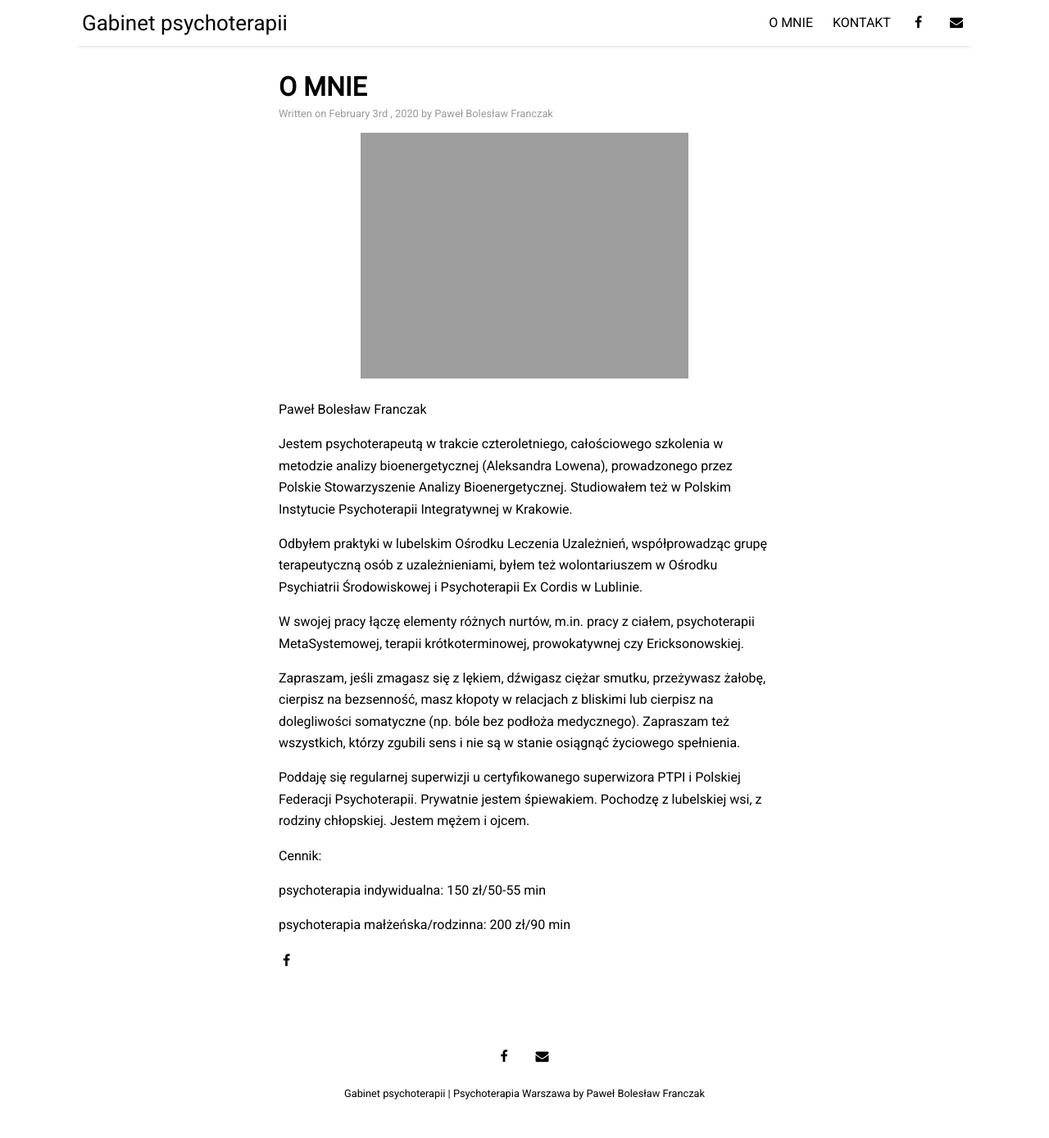
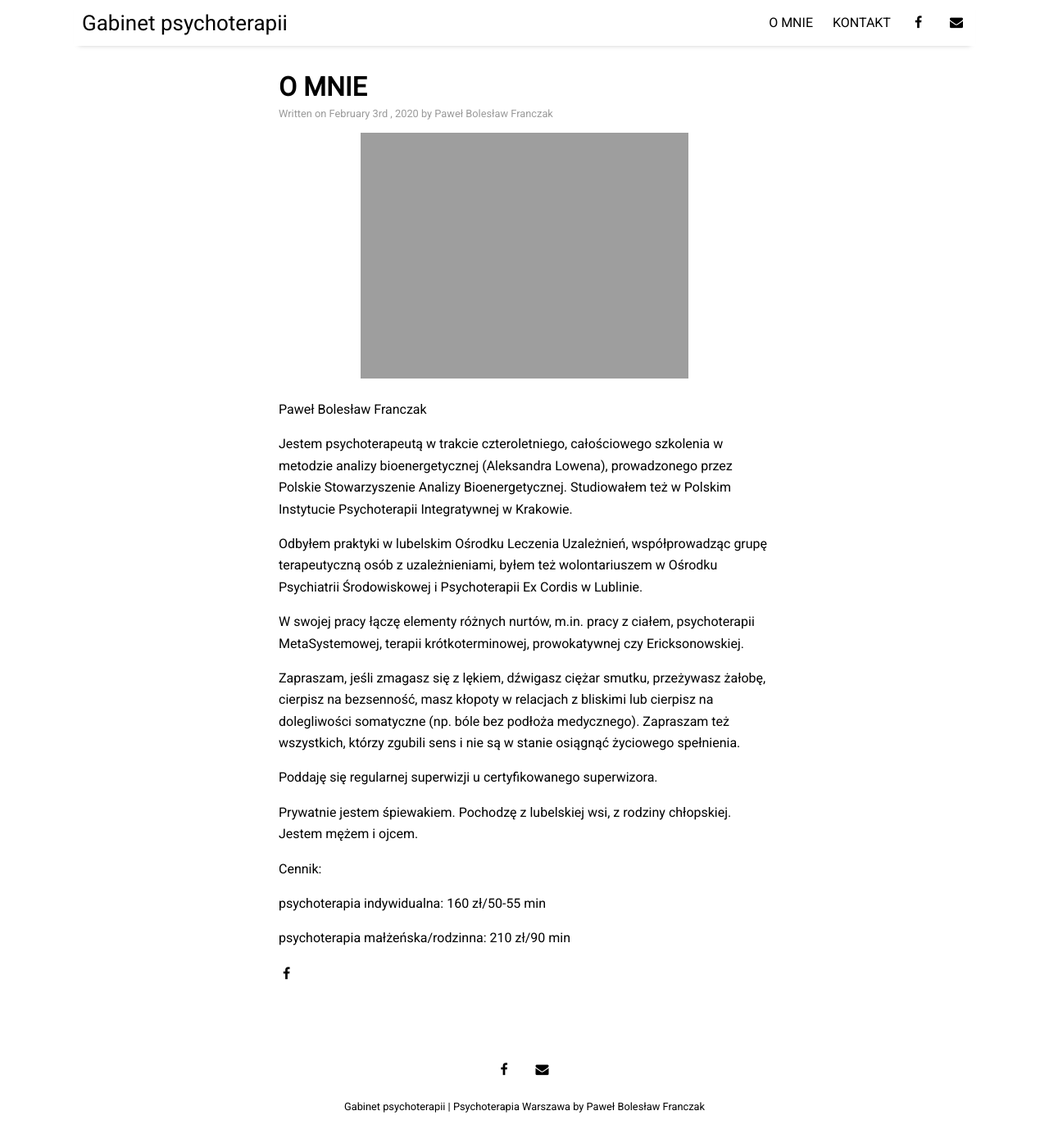
Before and after one commit to kmmolska/kmmolska.github.io, a Jekyll site: the page built from _posts/2020-02-03-o-mnie.md, in a window 1280 px wide and 1389 px high. Shown: the whole window at 82% size. Built offline with Jekyll 4.4.1, drawn with Linux system fonts in a browser that asks for light colours; nearby versions of some CDN libraries.

Commit message:
Update 2020-02-03-o-mnie.md

```diff
--- a/_posts/2020-02-03-o-mnie.md
+++ b/_posts/2020-02-03-o-mnie.md
@@ -16,11 +16,12 @@ W swojej pracy łączę elementy różnych nurtów, m.in. pracy z ciałem, psych
 
 Zapraszam, jeśli zmagasz się z lękiem, dźwigasz ciężar smutku, przeżywasz żałobę, cierpisz na bezsenność, masz kłopoty w relacjach z bliskimi lub cierpisz na dolegliwości somatyczne (np. bóle bez podłoża medycznego). Zapraszam też wszystkich, którzy zgubili sens i nie są w stanie osiągnąć życiowego spełnienia.
 
-Poddaję się regularnej superwizji u certyfikowanego superwizora PTPI i Polskiej Federacji Psychoterapii.
+Poddaję się regularnej superwizji u certyfikowanego superwizora.
+
 Prywatnie jestem śpiewakiem. Pochodzę z lubelskiej wsi, z rodziny chłopskiej. Jestem mężem i ojcem.
 
 Cennik:
 
-psychoterapia indywidualna: 150 zł/50-55 min
+psychoterapia indywidualna: 160 zł/50-55 min
 
-psychoterapia małżeńska/rodzinna: 200 zł/90 min
+psychoterapia małżeńska/rodzinna: 210 zł/90 min
```
